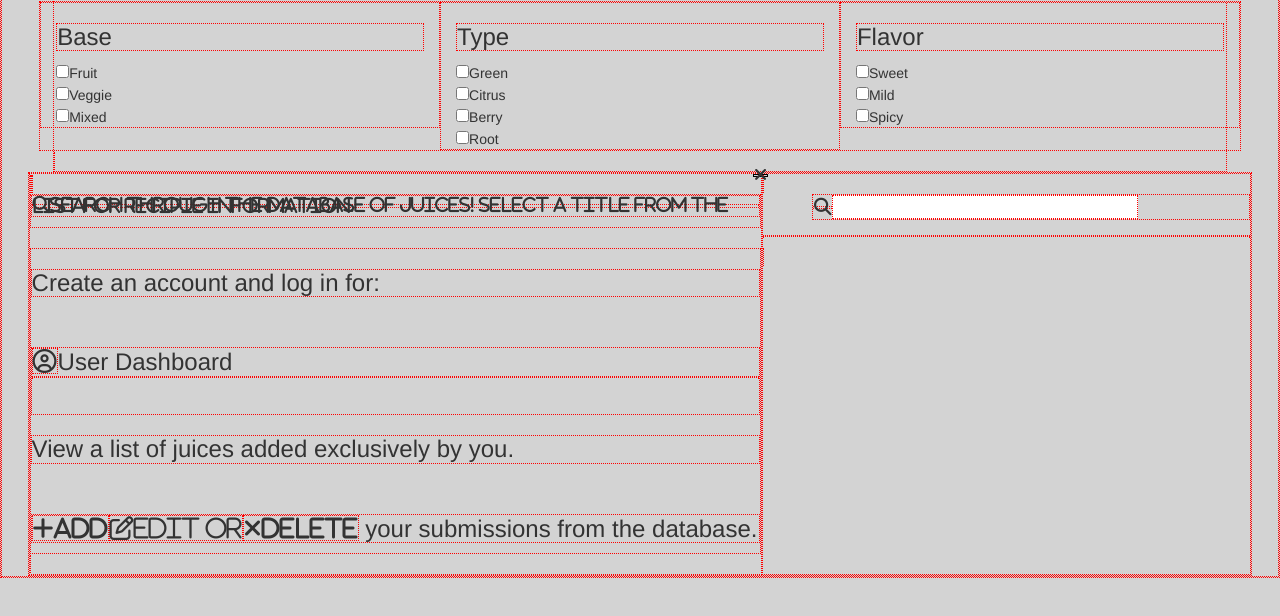
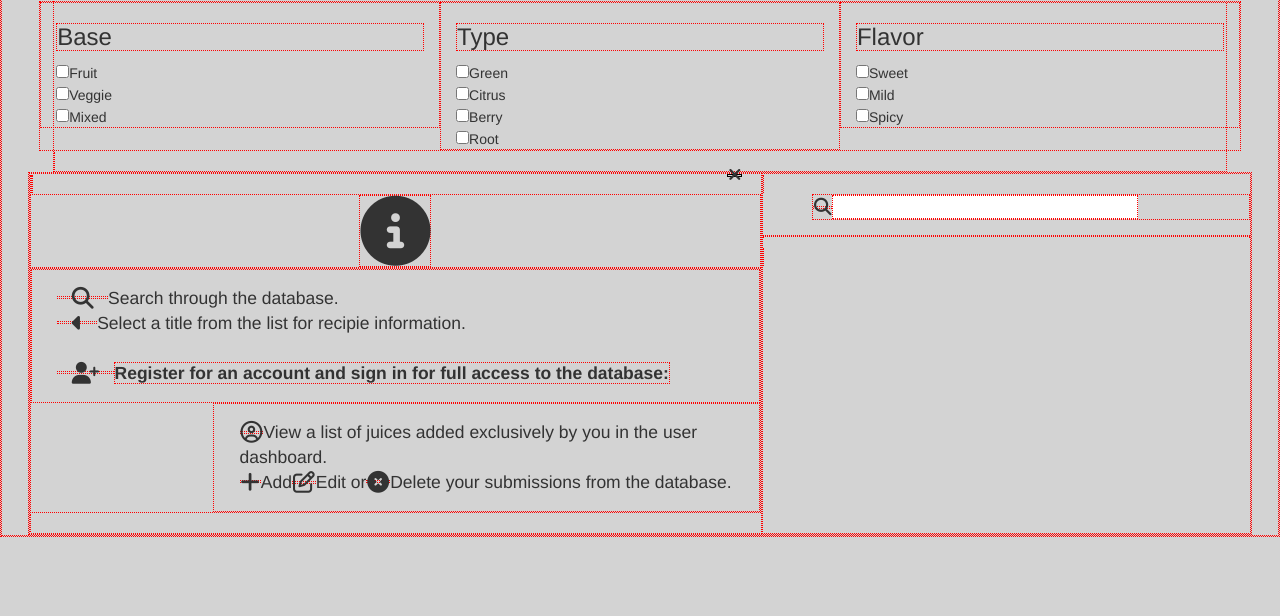
Before and after one commit to cwithac/creativejuices_app_frontend, a website: page public/index.html in a window 1280 px wide. Shown: the part 90-706 px from the top of the page. Drawn offline with nearby package versions, Linux system fonts and the light colour scheme; some packages are replaced by stand-ins of ours; no server answers.

Commit message:
Info Section Layout

```diff
--- a/public/css/style.css
+++ b/public/css/style.css
@@ -59,6 +59,10 @@ header h1 {
   padding: .25vh;
 }
 
+.list-index {
+  padding-left: 1%;
+}
+
 .userjuicelist {
   padding: 0;
 }
@@ -78,8 +82,26 @@ header h1 {
 
 .close-section {
   position: absolute;
-  right: 40%;
+  right: 42%;
   border: 1px solid black;
+  cursor: pointer;
+}
+
+.how-to i {
+  padding: 0 2%;
+}
+
+#info-icon {
+  text-align: center;
+}
+
+.how-to, .full-access {
+  padding: 2vh 2vw;
+  font-size: 1.25em;
+}
+
+.full-access {
+  margin-left: 25%;
 }
 
 @media (max-width: 760px) {
--- a/public/partials/app-howto.html
+++ b/public/partials/app-howto.html
@@ -1,14 +1,24 @@
 <i ng-click="juiceCtrl.howToHide()" class="fa fa-times fa-lg close-section" aria-hidden="true"></i>
 </br>
-<div>
-  <p><i class="fa fa-search fa-lg" aria-hidden="true">Search through the database of juices!  Select a title from the list for recipie information.</p></i>
+
+<div id="info-icon">
+  <i class="fa fa-info-circle fa-5x" aria-hidden="true"></i>
 </div>
-</br>
-<div>
-  <h3>Create an account and log in for:</h3>
+
+<div >
+  <div class="how-to">
+    <i class="fa fa-search fa-lg" aria-hidden="true"></i>Search through the database.
   </br>
+    <i class="fa fa-caret-left fa-lg" aria-hidden="true"></i>Select a title from the list for recipie information.
+  </br>
+  </br>
+    <i class="fa fa-user-plus fa-lg" aria-hidden="true"></i><strong>Register for an account and sign in for full access to the database:</strong>
+  </div>
 
-  <h3><i class="fa fa-user-circle-o" aria-hidden="true"></i>User Dashboard</p></br>
-  <h3>View a list of juices added exclusively by you.</h3></br>
-  <h3><i class="fa fa-plus" aria-hidden="true">Add</i><i class="fa fa-pencil-square-o" aria-hidden="true">Edit or</i><i class="fa fa-times" aria-hidden="true">Delete</i> your submissions from the database.</h3>
+  <div class="full-access">
+    <i class="fa fa-user-circle-o fa-lg tabbed" aria-hidden="true"></i>View a list of juices added exclusively by you in the user dashboard.
+  </br>
+    <i class="fa fa-plus fa-lg tabbed" aria-hidden="true"></i>Add<i class="fa fa-pencil-square-o fa-lg" aria-hidden="true"></i>Edit or<i class="fa fa-times-circle fa-lg" aria-hidden="true"></i>Delete your submissions from the database.
+  </div>
+
 </div>
--- a/public/partials/juice-index.html
+++ b/public/partials/juice-index.html
@@ -5,6 +5,6 @@
 
 <ul class="juicelist">
   <li ng-repeat="singleJuice in juices | orderBy: 'title' | filter: juiceCtrl.filterJuice | filter: filterBox" ng-click="juiceCtrl.showOneJuice(singleJuice.id)">
-    <span><i class="fa fa-caret-left" aria-hidden="true"></i>{{singleJuice.title}}</span>
+    <i class="fa fa-caret-left" aria-hidden="true"></i><span class="list-index">{{singleJuice.title}}</span>
   </li>
 </ul>
```
